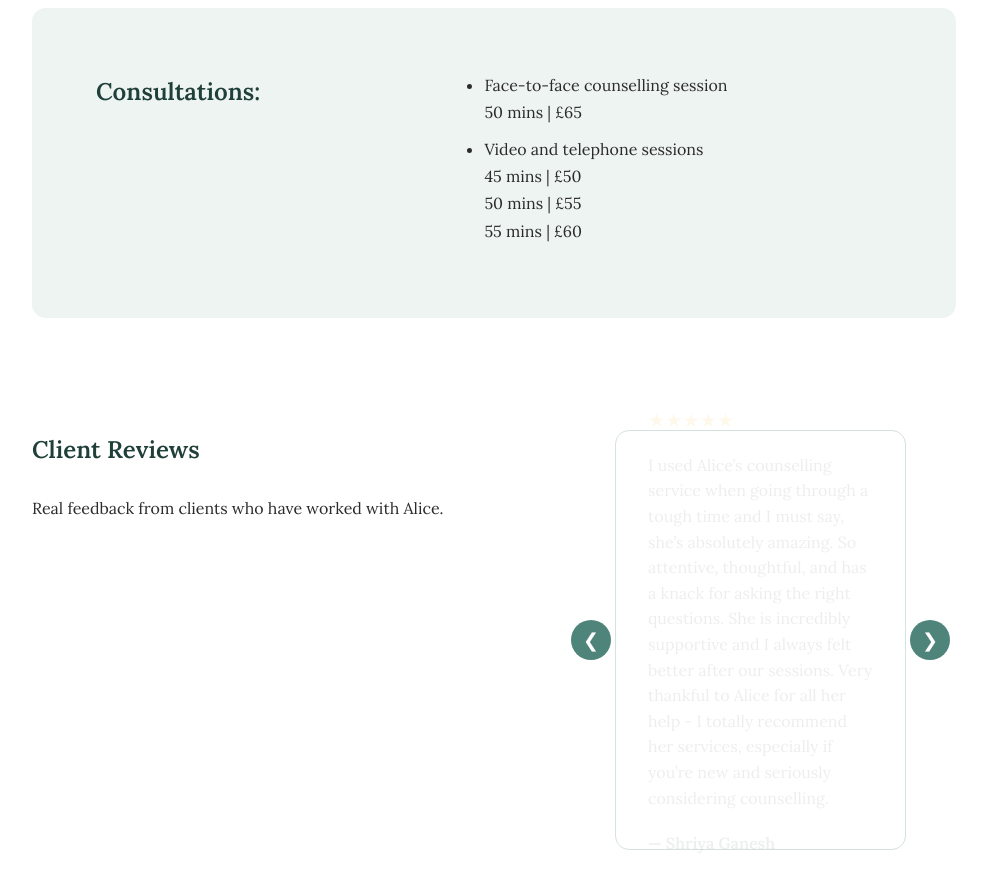
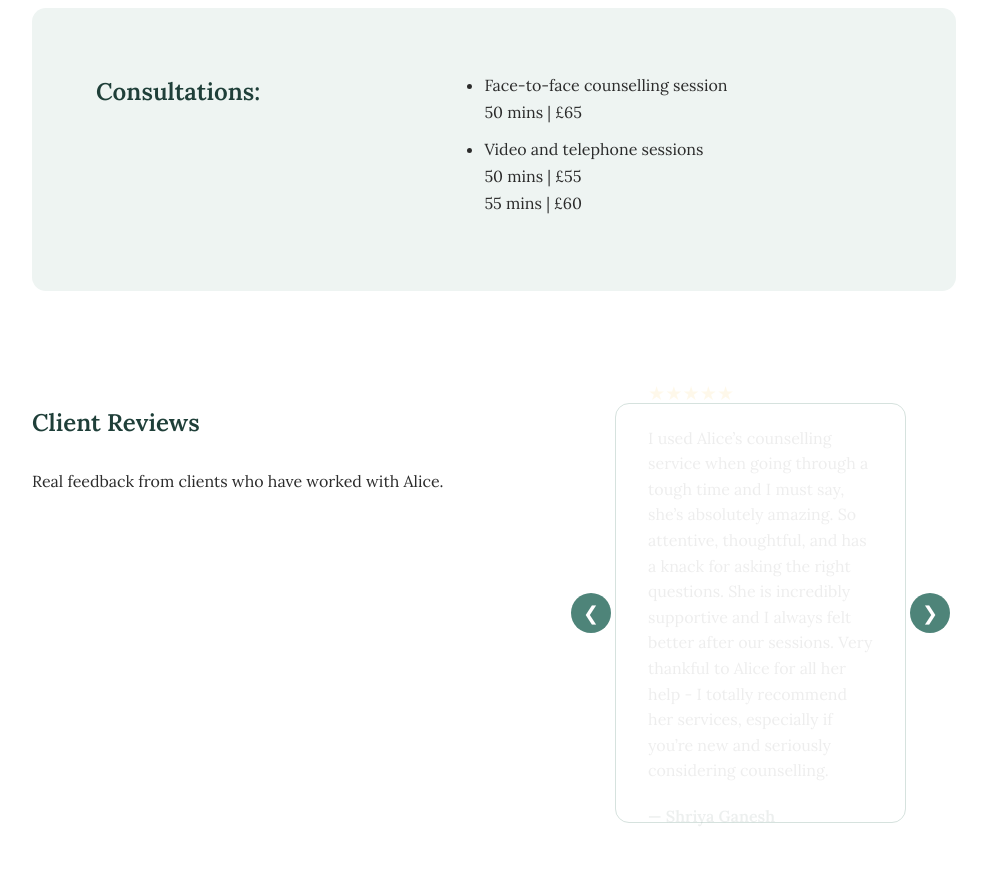
Before and after one commit to jcampbell7472/am-counselling-site, a plain HTML site: page index.html in a window 1280 px wide. Shown: the part 2420-3312 px from the top of the page, without its empty margins (292-1279 px from the left). Drawn offline with Linux system fonts and the light colour scheme.

Commit message:
changed pricing

```diff
--- a/index.html
+++ b/index.html
@@ -172,7 +172,6 @@
             <li>Face-to-face counselling session<br>
               50 mins | £65 </li>
             <li>Video and telephone sessions<br>
-              45 mins | £50<br>
               50 mins | £55<br>
               55 mins | £60</li>
           </ul>
```
